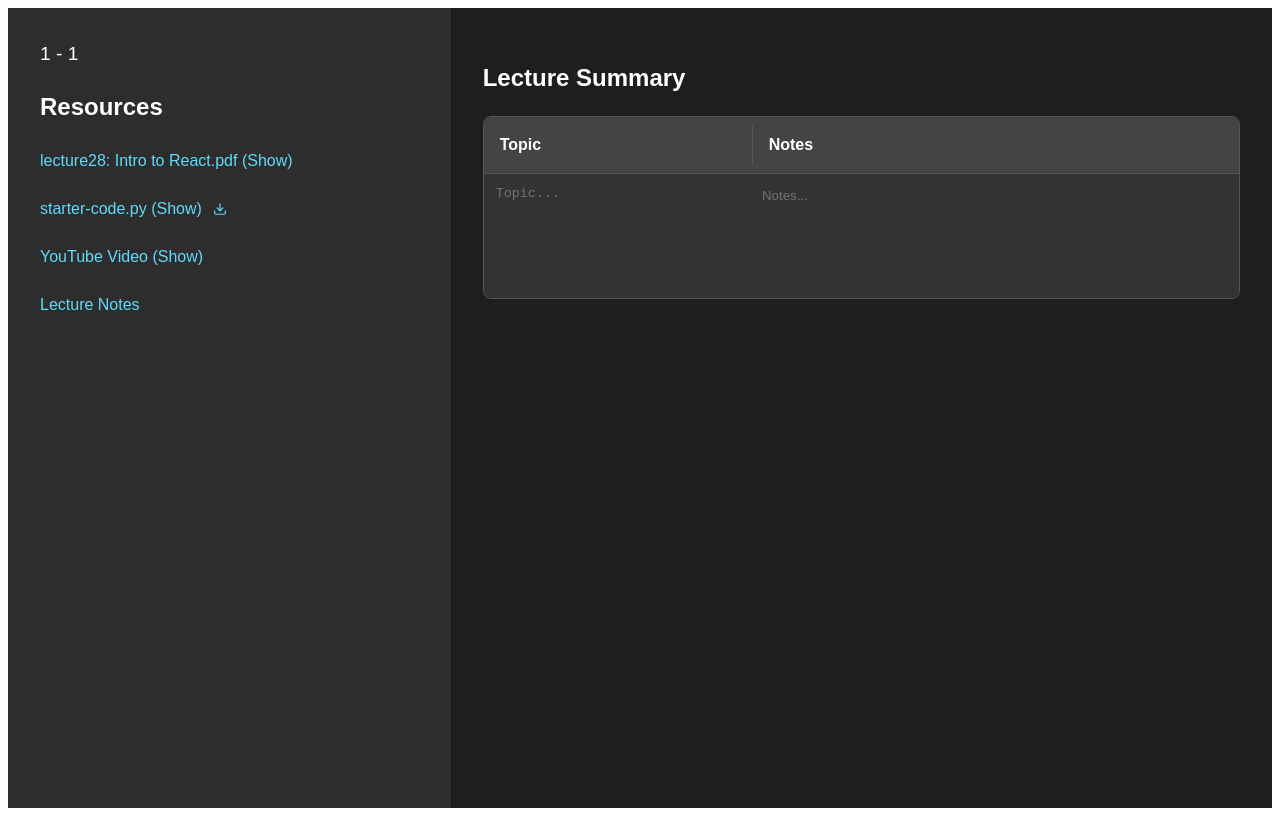
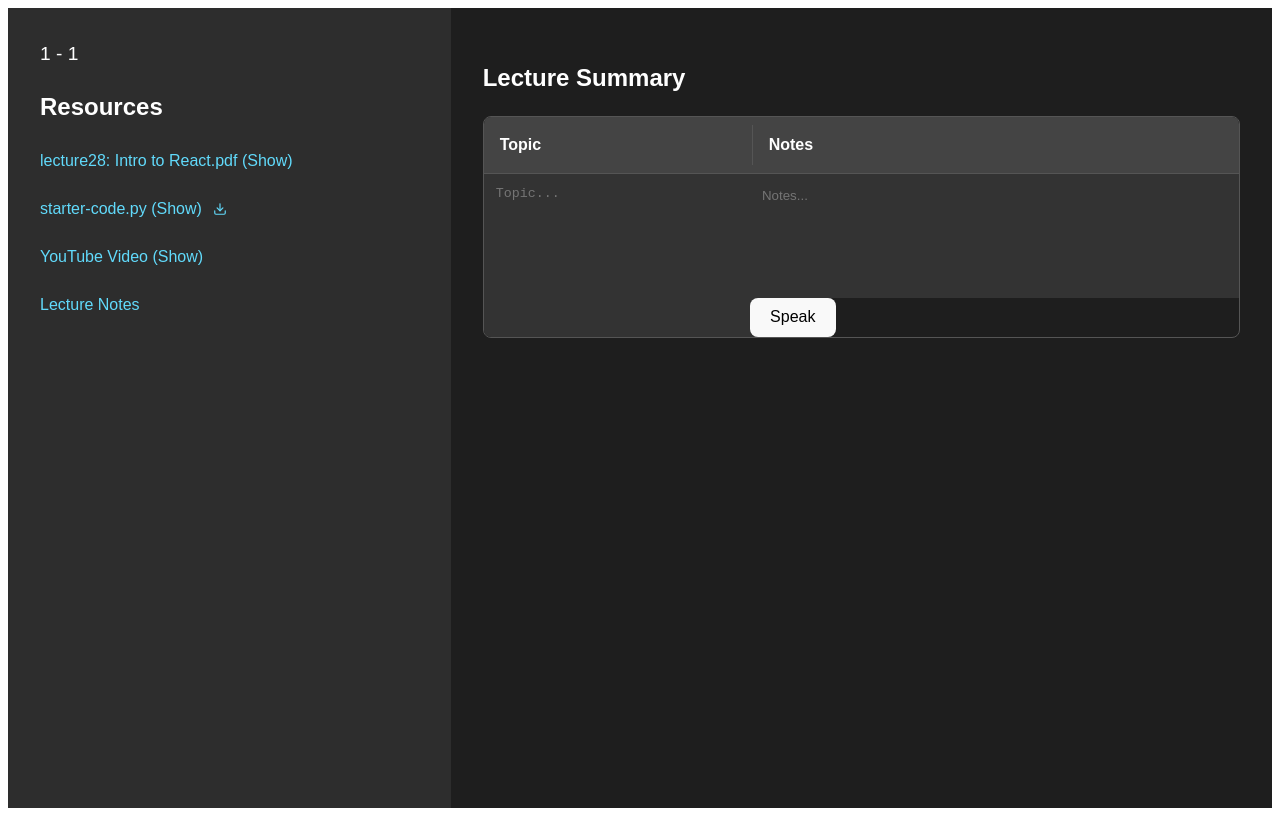
Before and after one commit to wilsonfong56/verbose-octo-meme, a React (Vite) app in the folder hackathon/: page /mainpage/1/1/summary in a window 1280 px wide. Built offline with nearby package versions, Linux system fonts and the light colour scheme; no server answers.

Commit message:
TextToSpeech

```diff
--- a/hackathon/src/components/Summarypage.jsx
+++ b/hackathon/src/components/Summarypage.jsx
@@ -1,5 +1,6 @@
 import React, { useState, useRef, useEffect } from 'react';
 import { useParams } from 'react-router-dom';
+import TextToSpeech from "./TextToSpeech.jsx";
 
 function Summarypage() {
   const [notes, setNotes] = useState([]);
@@ -449,6 +450,7 @@ function Summarypage() {
                     transition: 'background-color 0.2s ease'
                   }}
                 />
+                <TextToSpeech string={entry.content} />
               </div>
             </div>
           ))}
--- /dev/null
+++ b/hackathon/src/components/TextToSpeech.jsx
@@ -0,0 +1,19 @@
+import React from 'react';
+
+function TextToSpeech({string}) {
+    const handleSpeak = () => {
+        console.log("String: ", string)
+        const utterance = new SpeechSynthesisUtterance(string);
+        window.speechSynthesis.speak(utterance);
+    };
+
+    return (
+        <div>
+            <button id="speakBtn" onClick={handleSpeak}>
+                Speak
+            </button>
+        </div>
+    );
+}
+
+export default TextToSpeech;
```
